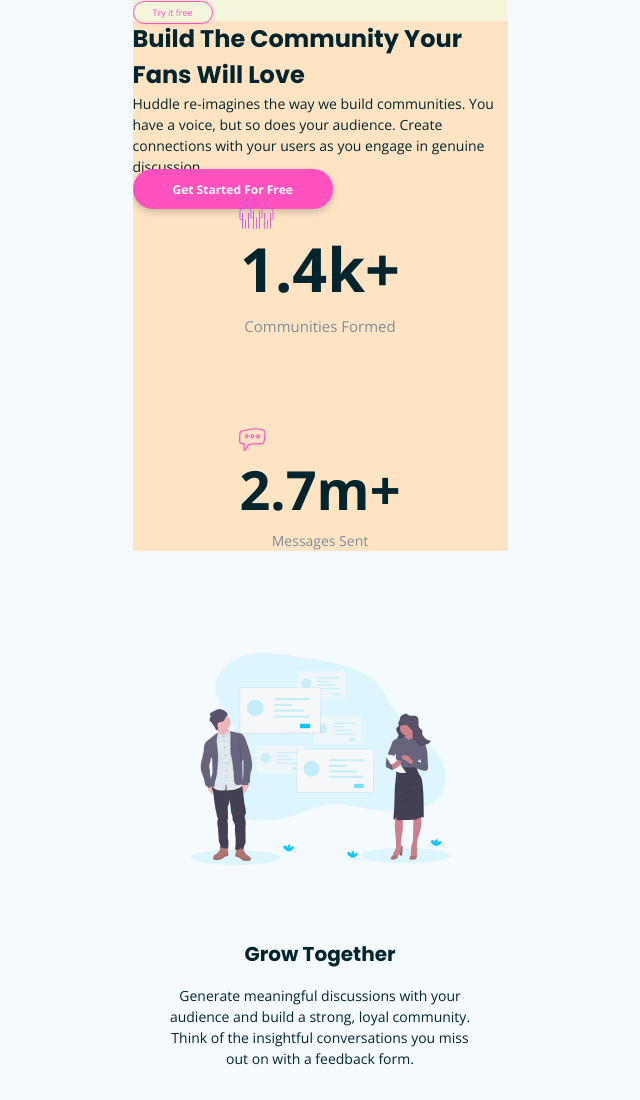
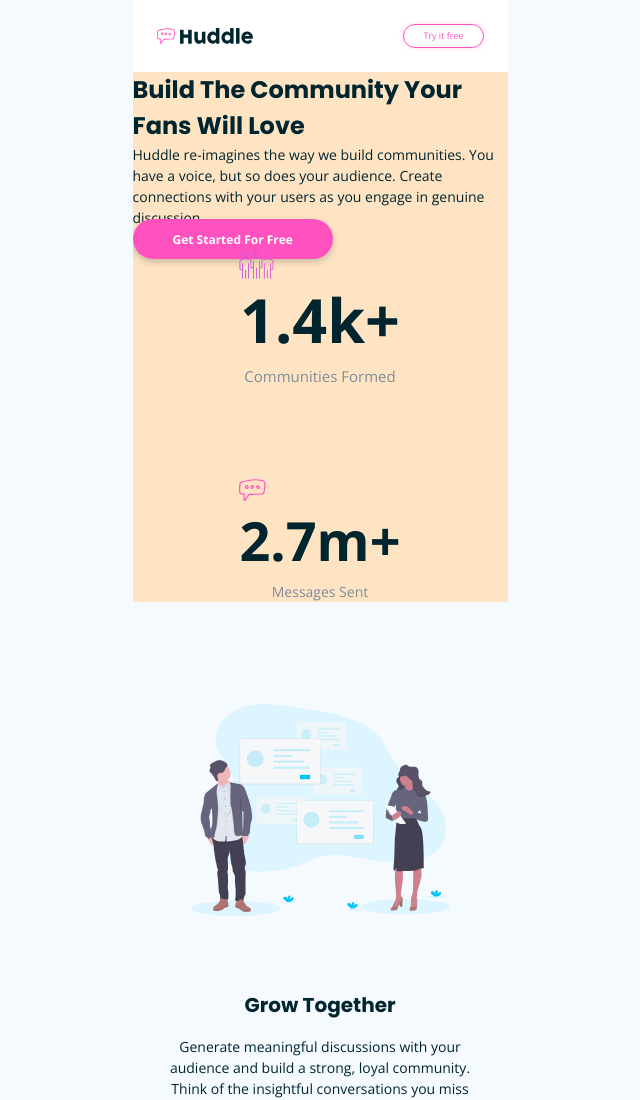
Before and after one commit to teempe/frontend-mentor-huddle-landing-page-with-curved-sections, a website: page index.html in a window 1280 px wide. Shown: the top 1100 px of the page, without its empty margins (320-960 px from the left). Drawn offline with nearby package versions, Linux system fonts and the light colour scheme.

Commit message:
Style header.

```diff
--- a/index.html
+++ b/index.html
@@ -17,6 +17,7 @@
     <body>
         <div class="container">
             <header class="header">
+                <img src="./images/logo.svg" alt="Huddle logo." class="header__logo">
                 <a href="#" class="btn-secondary">Try it free</a>
             </header>
 
--- a/sass/layout/_header.scss
+++ b/sass/layout/_header.scss
@@ -1,3 +1,12 @@
 .header {
-    background-color: beige;
+    background-color: var(--color-white);
+    padding: 2.4rem;
+
+    display: flex;
+    justify-content: space-between;
+    align-items: center;
+
+    &__logo {
+        width: 9.6rem;
+    }
 }
```
Also changed, not shown: css/style.css, 1 other file.
